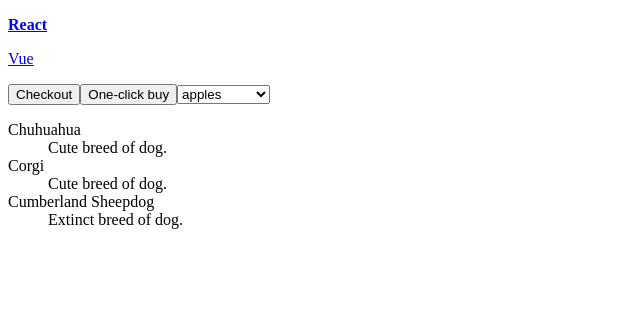
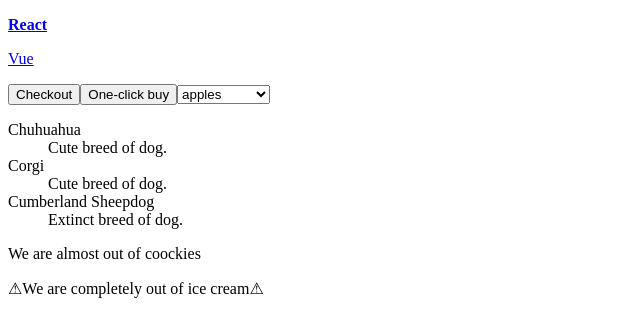
Before and after one commit to mkr-msk/React, a React (Create React App) app: page / in a window 1280 px wide. Shown: the top 336 px of the page, without its empty margins (0-640 px from the left). Built offline with nearby package versions, Linux system fonts and the light colour scheme.

Commit message:
Добавлен компонент Alert

```diff
--- /dev/null
+++ b/src/Alert.js
@@ -0,0 +1,15 @@
+import { Component } from "react";
+
+class Alert extends Component {
+    render() {
+        return (
+            <p>
+                {this.props.isError && '⚠'}
+                {this.props.children}
+                {this.props.isError && '⚠'}
+            </p>
+        );
+    }
+}
+
+export default Alert;
--- a/src/App.js
+++ b/src/App.js
@@ -3,6 +3,7 @@
 import ShoppingCart from "./ShoppingCart/ShoppingCart";
 import Select from "./Select";
 import Breeds from "./Breeds";
+import Alert from "./Alert";
 
 class App extends Component {
     render() {
@@ -30,6 +31,11 @@
                 <Select items={select_items} />
 
                 <Breeds list={dog_list} />
+
+                <main>
+                    <Alert>We are almost out of coockies</Alert>
+                    <Alert isError>We are completely out of ice cream</Alert>
+                </main>
             </Fragment>
         );
     }
```
